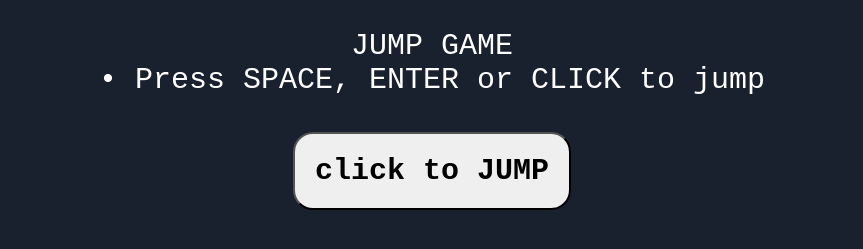
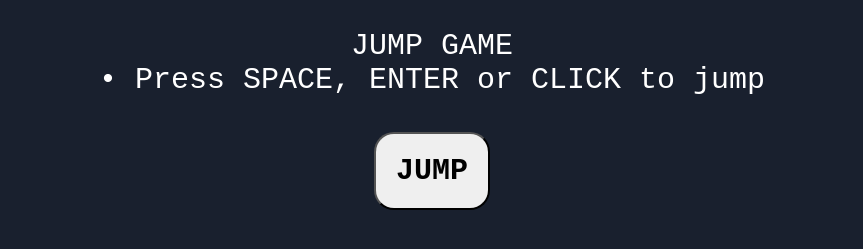
Before and after one commit to A24kii/Dino-Jump-Adventure, a plain HTML site: page index.html in a window 1280 px wide. Shown: the part 529-778 px from the top of the page, without its empty margins (208-1071 px from the left). Drawn offline with Linux system fonts and the light colour scheme.

Commit message:
Update index.html

```diff
--- a/index.html
+++ b/index.html
@@ -50,7 +50,7 @@
     </div>
 
     <button type="button" onclick="jump()">
-        click to JUMP
+        JUMP
     </button>
 
     <script src="index.js"></script>
```
